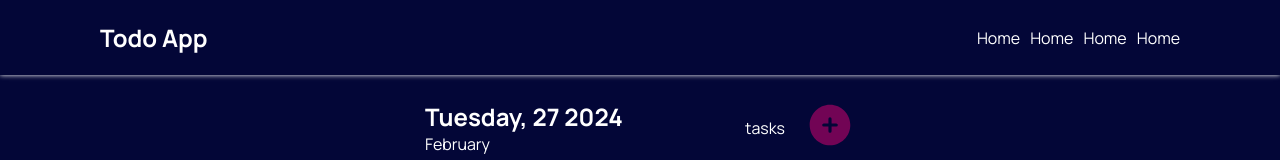
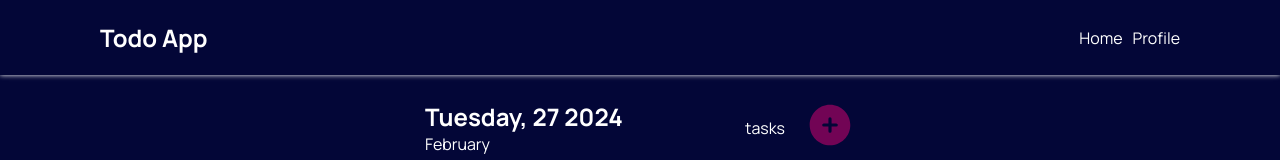
Before and after one commit to Fadilix/todo-react-app, a React (Vite) app: page / in a window 1280 px wide. Shown: the top 160 px of the page. Built offline with nearby package versions, Linux system fonts and the light colour scheme; no server answers.

Commit message:
clean code TodoHeader.jsx

```diff
--- a/src/components/Navbar.jsx
+++ b/src/components/Navbar.jsx
@@ -12,13 +12,7 @@ const Navbar = () => {
             <Link to={"/"}>Home</Link>
           </li>
           <li>
-            <Link to={"/"}>Home</Link>
-          </li>
-          <li>
-            <Link to={"/"}>Home</Link>
-          </li>
-          <li>
-            <Link to={"/"}>Home</Link>
+            <Link to={"/"}>Profile</Link>
           </li>
         </ul>
       </nav>
--- a/src/components/TodoHeader.jsx
+++ b/src/components/TodoHeader.jsx
@@ -23,7 +23,6 @@ const TodoHeader = ({ handleShowPopUp }) => {
 
     getNumberOfTodos();
 
-    getNumberOfTodos();
   }, []);
 
   return (
```
